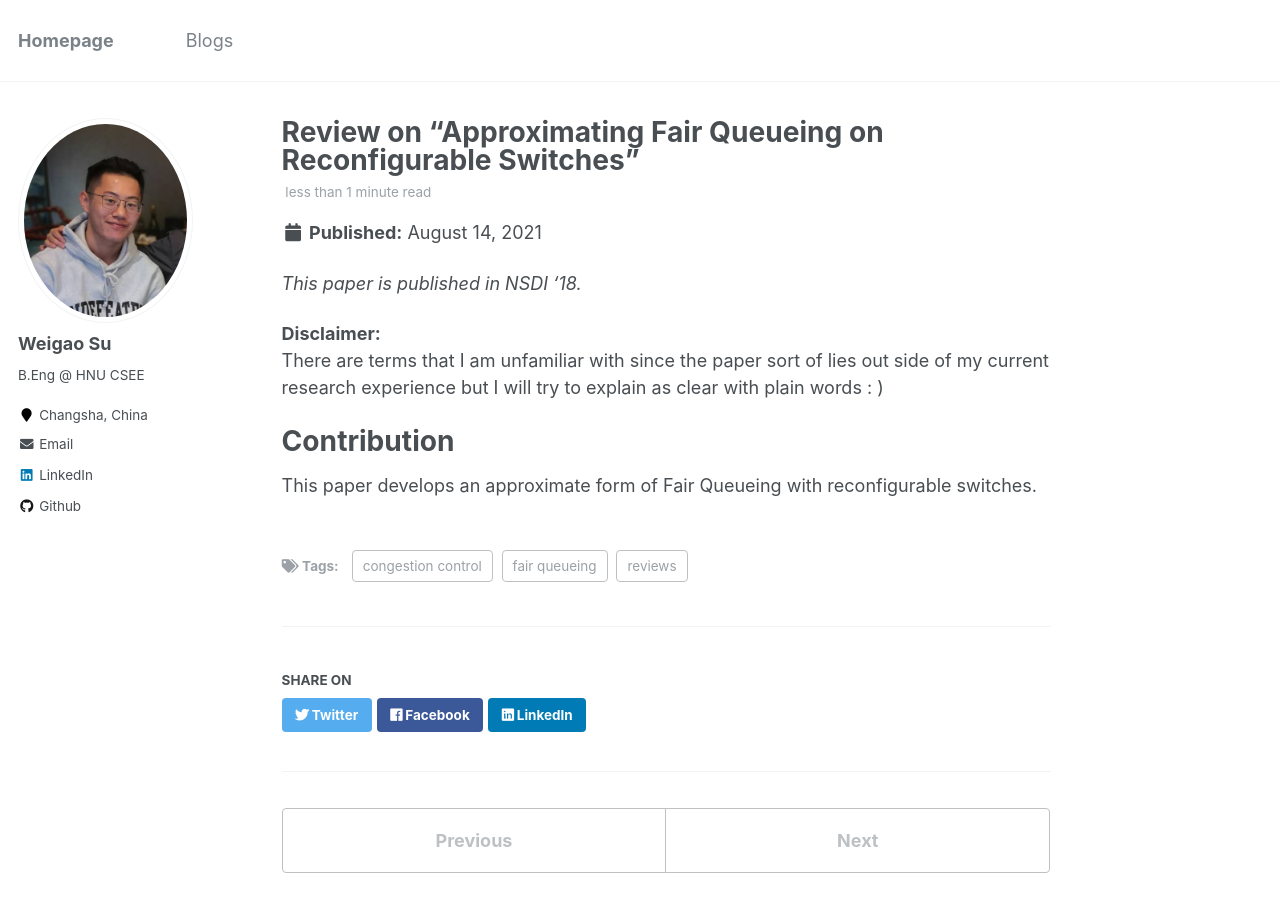
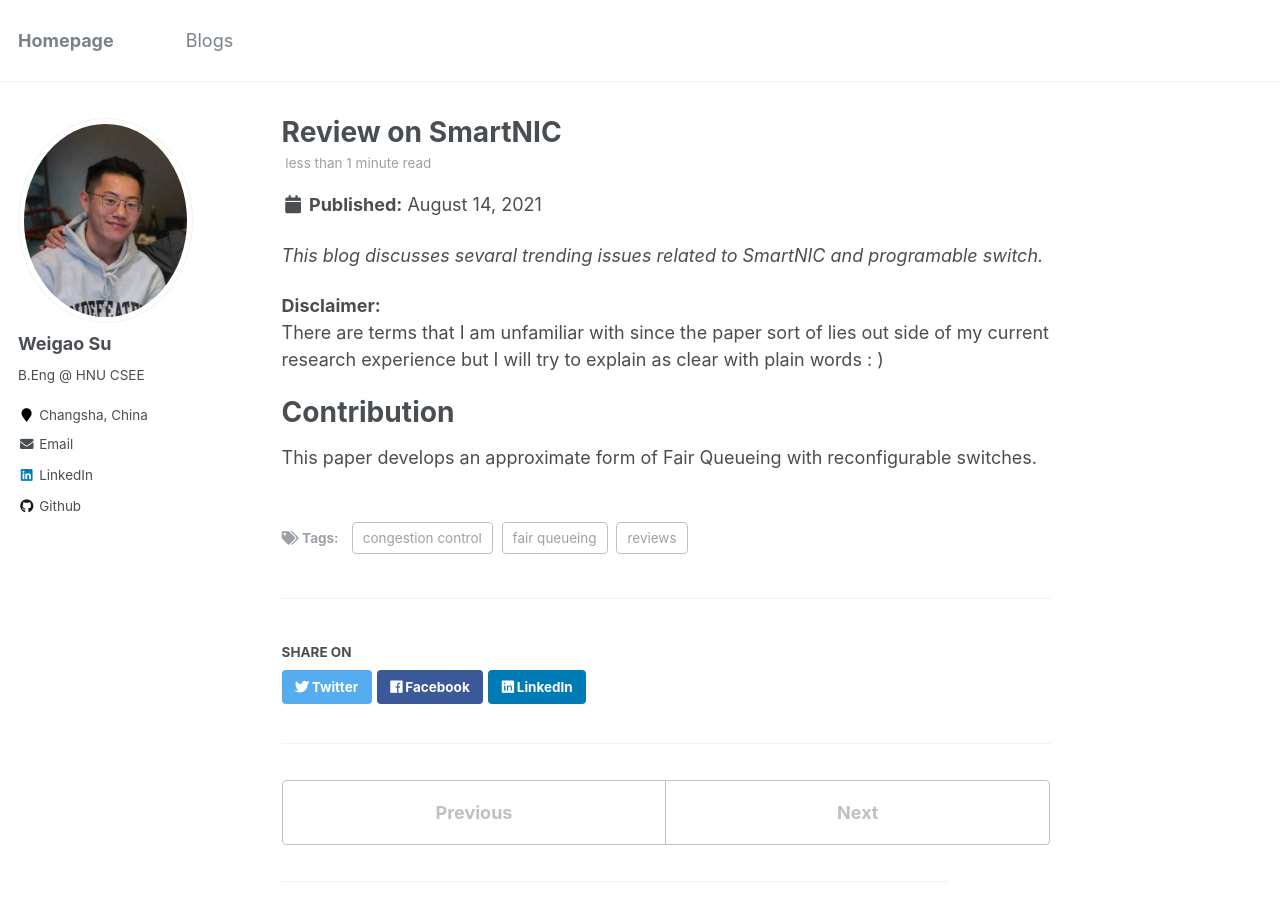
Before and after one commit to wegul/wegul.github.io, a Jekyll site: the page built from _posts/2021-08-14-AFQ.md, in a window 1280 px wide and 900 px high. Built offline with Jekyll 4.4.1, drawn with Linux system fonts in a browser that asks for light colours.

Commit message:
Update 2021-08-14-AFQ.md

```diff
--- a/_posts/2021-08-14-AFQ.md
+++ b/_posts/2021-08-14-AFQ.md
@@ -1,5 +1,5 @@
 ---
-title: 'Review on "Approximating Fair Queueing on Reconfigurable Switches" '
+title: 'Review on SmartNIC'
 date: 2021-08-14
 permalink: /posts/2021/08/AFQ/
 tags:
@@ -7,7 +7,7 @@ tags:
   - congestion control
   - fair queueing
 ---
-*This paper is published in NSDI '18.*
+*This blog discusses sevaral trending issues related to SmartNIC and programable switch.*
 
 **Disclaimer:**
 There are terms that I am unfamiliar with since the paper sort of lies out side of my current research experience but I will try to explain as clear with plain words : )
```
